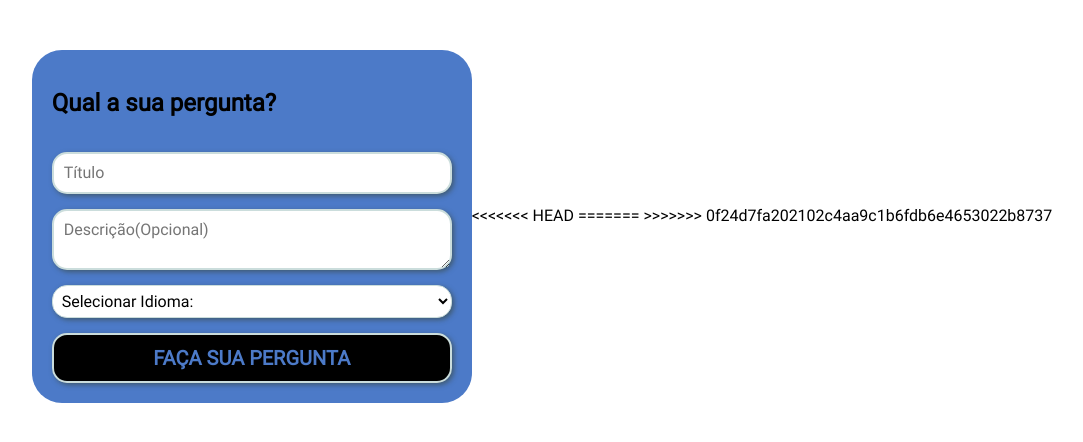
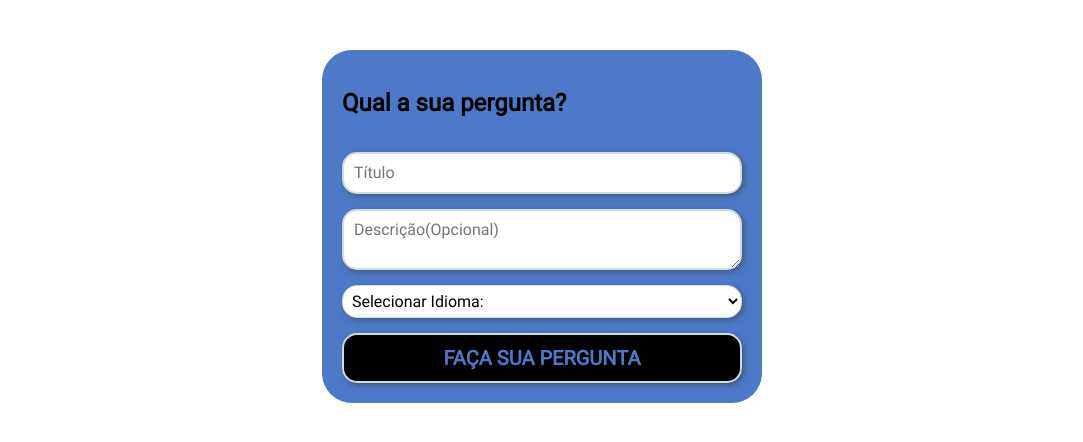
Before and after one commit to EllieVieira/ProjetoFinalPCC-Informatica, a PHP site: page /createquestion.php in a window 1280 px wide. Shown: the part 133-575 px from the top of the page, without its empty margins (98-1181 px from the left). Run offline with PHP 8.4, Linux system fonts and the light colour scheme; the template is opened without the code that fills it, so the values that code supplies are empty; the visitor is signed in with stand-in values (Sample User, id 1); style sheets or scripts are compiled from the project's sources; some libraries are stand-ins or nearby versions.

Commit message:
aaaaa
aaaa

```diff
--- a/view/createquestion.php
+++ b/view/createquestion.php
@@ -86,7 +86,6 @@
             </div>
 
         </main>
-<<<<<<< HEAD
         <script src="https://ajax.googleapis.com/ajax/libs/jquery/3.6.0/jquery.min.js"></script>
         <script src="/view/teste/Trumbowyg-main/dist/trumbowyg.min.js"></script>
 
@@ -107,10 +106,6 @@
             autogrow: true
             });
         </script>
-=======
-
-
->>>>>>> 0f24d7fa202102c4aa9c1b6fdb6e4653022b8737
 
 </body>
 
```
